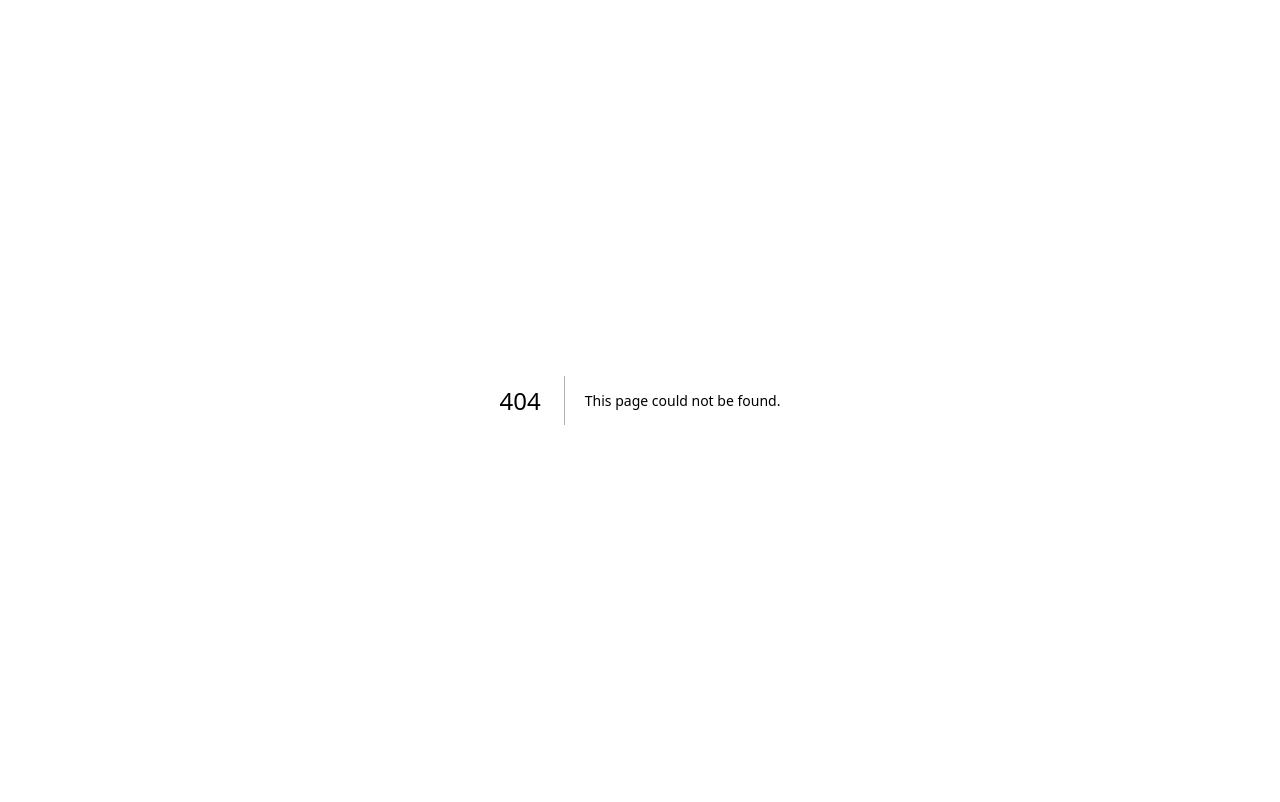
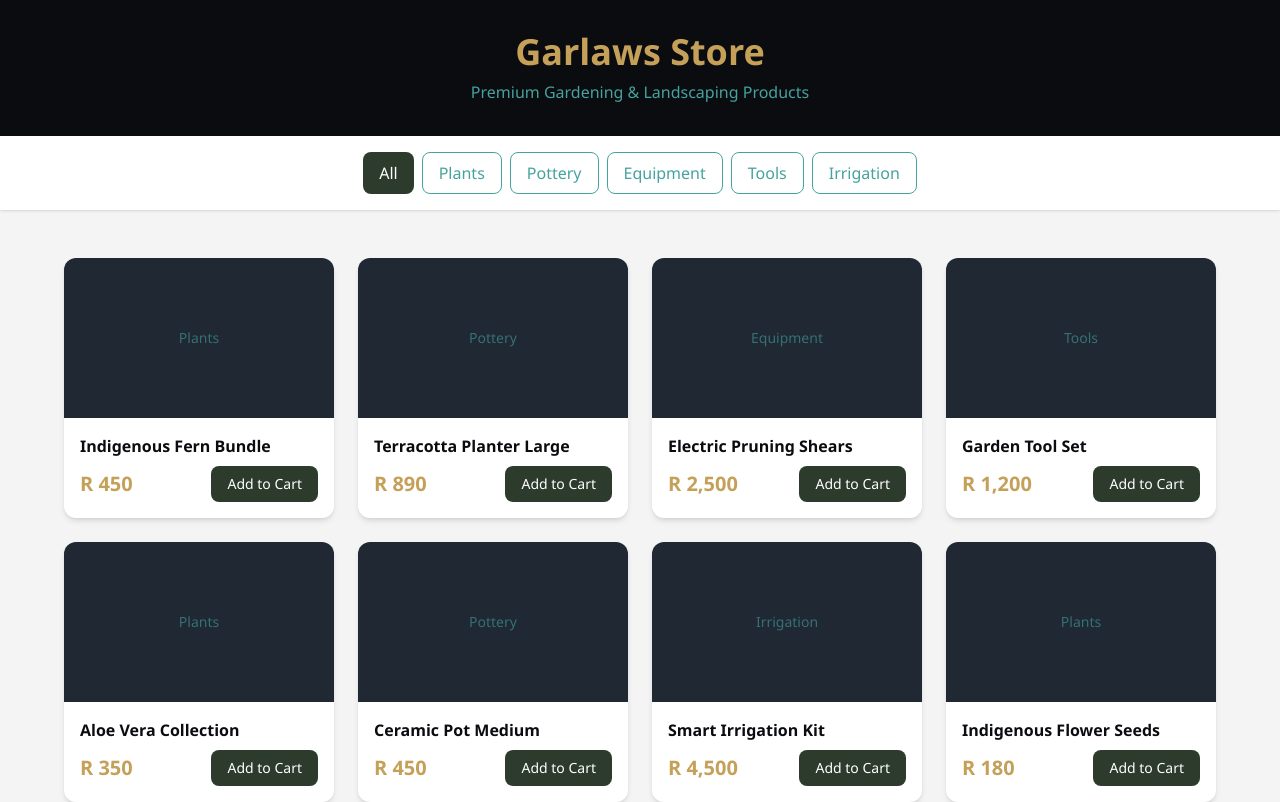
Before and after one commit to affiliatedarchitecturegroupdev-cmyk/Garlaws-Platform, a Next.js app: page /shop in a window 1280 px wide. Before the commit this address had no page. Shown: the top 802 px of the page. Built offline with nearby package versions, Linux system fonts and the light colour scheme.

Commit message:
feat(phase2): add E-commerce shop page with navigation
- W22: Create /shop page with product catalog and categories
- Add navigation links from landing page to shop
- Link feature cards to respective pages
- Build successful: / and /shop routes working

```diff
--- a/src/app/page.tsx
+++ b/src/app/page.tsx
@@ -37,12 +37,12 @@ export default function Home() {
 
           {/* CTA Buttons */}
           <div className="flex flex-col sm:flex-row gap-4 justify-center items-center">
-            <button className="px-8 py-4 bg-garlaws-gold text-garlaws-black font-semibold rounded-lg hover:opacity-90 transition-all animate-pulse-gold">
-              Get Started
-            </button>
-            <button className="px-8 py-4 border border-garlaws-slate text-garlaws-slate rounded-lg hover:bg-garlaws-slate/10 transition-all">
+            <a href="/shop" className="px-8 py-4 bg-garlaws-gold text-garlaws-black font-semibold rounded-lg hover:opacity-90 transition-all animate-pulse-gold text-center">
+              Browse Shop
+            </a>
+            <a href="/services" className="px-8 py-4 border border-garlaws-slate text-garlaws-slate rounded-lg hover:bg-garlaws-slate/10 transition-all text-center">
               Our Services
-            </button>
+            </a>
           </div>
         </div>
 
@@ -63,15 +63,15 @@ export default function Home() {
 
           <div className="grid md:grid-cols-3 gap-8">
             {[
-              { title: 'Property Health Hub', desc: 'Digital twin management for luxury estates and commercial properties', icon: '🏢' },
-              { title: 'E-Commerce Showroom', desc: 'Premium pottery, indigenous flora, and technical equipment', icon: '🛒' },
-              { title: 'On-Demand Services', desc: 'Uber-style dispatch with real-time telematics tracking', icon: '🚛' }
+              { title: 'Property Health Hub', desc: 'Digital twin management for luxury estates and commercial properties', icon: '🏢', link: '/dashboard' },
+              { title: 'E-Commerce Showroom', desc: 'Premium pottery, indigenous flora, and technical equipment', icon: '🛒', link: '/shop' },
+              { title: 'On-Demand Services', desc: 'Uber-style dispatch with real-time telematics tracking', icon: '🚛', link: '/services' }
             ].map((feature, i) => (
-              <div key={i} className="p-8 bg-garlaws-navy/50 rounded-xl border border-garlaws-slate/20 card-hover gradient-border">
+              <a key={i} href={feature.link} className="p-8 bg-garlaws-navy/50 rounded-xl border border-garlaws-slate/20 card-hover gradient-border block">
                 <div className="text-4xl mb-4">{feature.icon}</div>
                 <h3 className="text-xl font-semibold text-garlaws-gold mb-3">{feature.title}</h3>
                 <p className="text-garlaws-slate/80">{feature.desc}</p>
-              </div>
+              </a>
             ))}
           </div>
         </div>
--- /dev/null
+++ b/src/app/shop/page.tsx
@@ -0,0 +1,83 @@
+export default function ShopPage() {
+  const products = [
+    { id: 1, name: 'Indigenous Fern Bundle', category: 'Plants', price: 450 },
+    { id: 2, name: 'Terracotta Planter Large', category: 'Pottery', price: 890 },
+    { id: 3, name: 'Electric Pruning Shears', category: 'Equipment', price: 2500 },
+    { id: 4, name: 'Garden Tool Set', category: 'Tools', price: 1200 },
+    { id: 5, name: 'Aloe Vera Collection', category: 'Plants', price: 350 },
+    { id: 6, name: 'Ceramic Pot Medium', category: 'Pottery', price: 450 },
+    { id: 7, name: 'Smart Irrigation Kit', category: 'Irrigation', price: 4500 },
+    { id: 8, name: 'Indigenous Flower Seeds', category: 'Plants', price: 180 },
+  ];
+
+  const categories = ['All', 'Plants', 'Pottery', 'Equipment', 'Tools', 'Irrigation'];
+
+  return (
+    <main className="min-h-screen bg-garlaws-light text-garlaws-black">
+      {/* Header */}
+      <header className="bg-garlaws-black py-8">
+        <div className="max-w-6xl mx-auto px-6 text-center">
+          <h1 className="text-4xl font-bold text-garlaws-gold mb-2">Garlaws Store</h1>
+          <p className="text-garlaws-slate">Premium Gardening & Landscaping Products</p>
+        </div>
+      </header>
+
+      {/* Categories */}
+      <nav className="bg-white shadow-sm py-4">
+        <div className="max-w-6xl mx-auto px-6 flex flex-wrap gap-2 justify-center">
+          {categories.map((cat) => (
+            <button
+              key={cat}
+              className={`px-4 py-2 rounded-lg transition-all ${
+                cat === 'All'
+                  ? 'bg-garlaws-olive text-white'
+                  : 'border border-garlaws-slate text-garlaws-slate hover:bg-garlaws-slate/10'
+              }`}
+            >
+              {cat}
+            </button>
+          ))}
+        </div>
+      </nav>
+
+      {/* Products Grid */}
+      <section className="py-12 px-6">
+        <div className="max-w-6xl mx-auto">
+          <div className="grid grid-cols-1 sm:grid-cols-2 lg:grid-cols-4 gap-6">
+            {products.map((product) => (
+              <div
+                key={product.id}
+                className="bg-white rounded-xl shadow-md overflow-hidden hover:shadow-xl transition-shadow"
+              >
+                <div className="h-40 bg-garlaws-navy flex items-center justify-center">
+                  <span className="text-garlaws-slate/60 text-sm">{product.category}</span>
+                </div>
+                <div className="p-4">
+                  <h3 className="font-semibold text-garlaws-black mb-2">{product.name}</h3>
+                  <div className="flex items-center justify-between">
+                    <span className="text-xl font-bold text-garlaws-gold">
+                      R {product.price.toLocaleString()}
+                    </span>
+                    <button className="px-4 py-2 bg-garlaws-olive text-white rounded-lg hover:bg-garlaws-black transition-colors text-sm">
+                      Add to Cart
+                    </button>
+                  </div>
+                </div>
+              </div>
+            ))}
+          </div>
+        </div>
+      </section>
+
+      {/* Back to Home */}
+      <div className="text-center py-8">
+        <a
+          href="/"
+          className="inline-block px-6 py-3 border border-garlaws-slate text-garlaws-slate rounded-lg hover:bg-garlaws-slate/10 transition-colors"
+        >
+          ← Back to Home
+        </a>
+      </div>
+    </main>
+  );
+}
```
